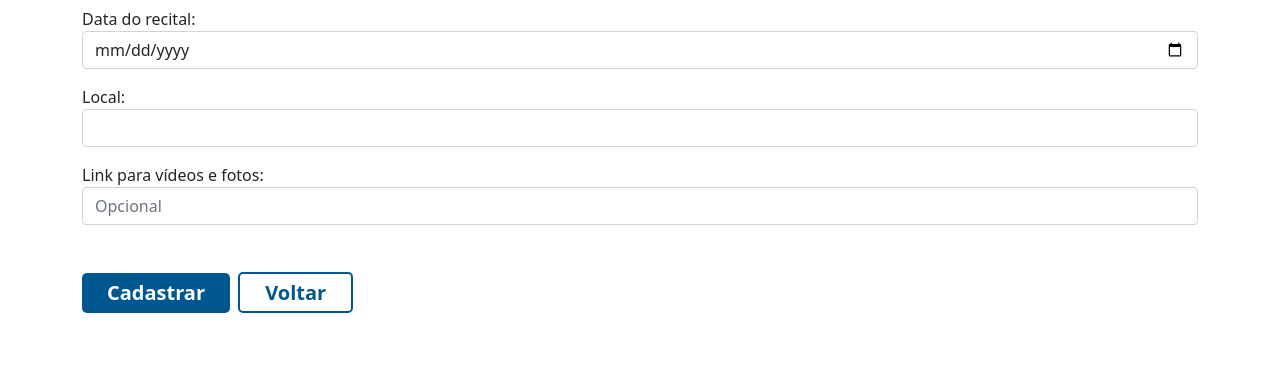
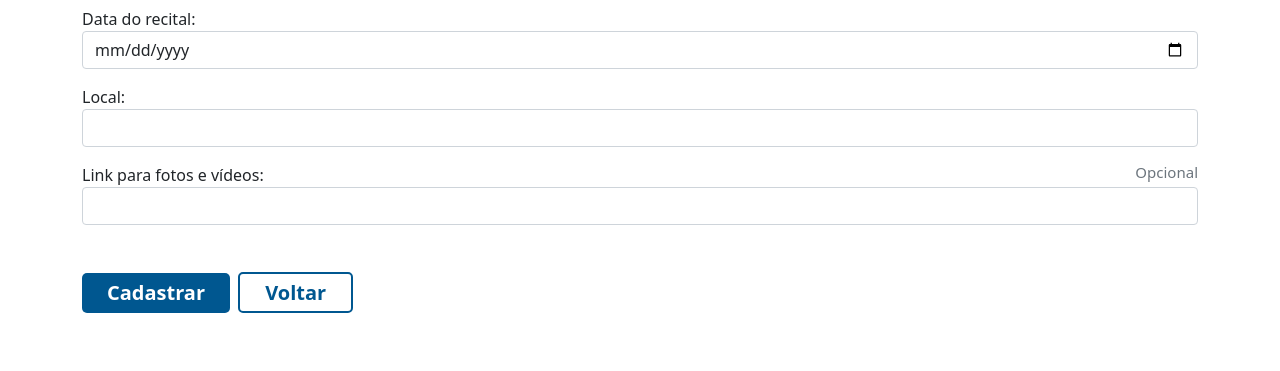
Before and after one commit to FernandoFdeS/projetoIntegrador, a PHP site: page /view/recital/cadastro.php in a window 1280 px wide. Shown: the part 312-683 px from the top of the page. Run offline with PHP 8.4, Linux system fonts and the light colour scheme.

Commit message:
Arruma labels de opcinal no cadastro de recital

```diff
--- a/Code/view/recital/cadastro.php
+++ b/Code/view/recital/cadastro.php
@@ -17,8 +17,11 @@
             </div>
 
             <div class="form-group mt-3">
-                <label for="link">Link para vídeos e fotos: </label>
-                <input type="text" class="form-control" id="link" name="link" placeholder="Opcional">
+                <label for="link" class="d-flex justify-content-between">
+                    <span>Link para fotos e vídeos:</span>
+                    <span class="text-muted display-3" style="font-size:15px;">Opcional</span>
+                </label>
+                <input type="text" class="form-control" id="link" name="link">
             </div>
 
             <div class=" mt-5">
```
